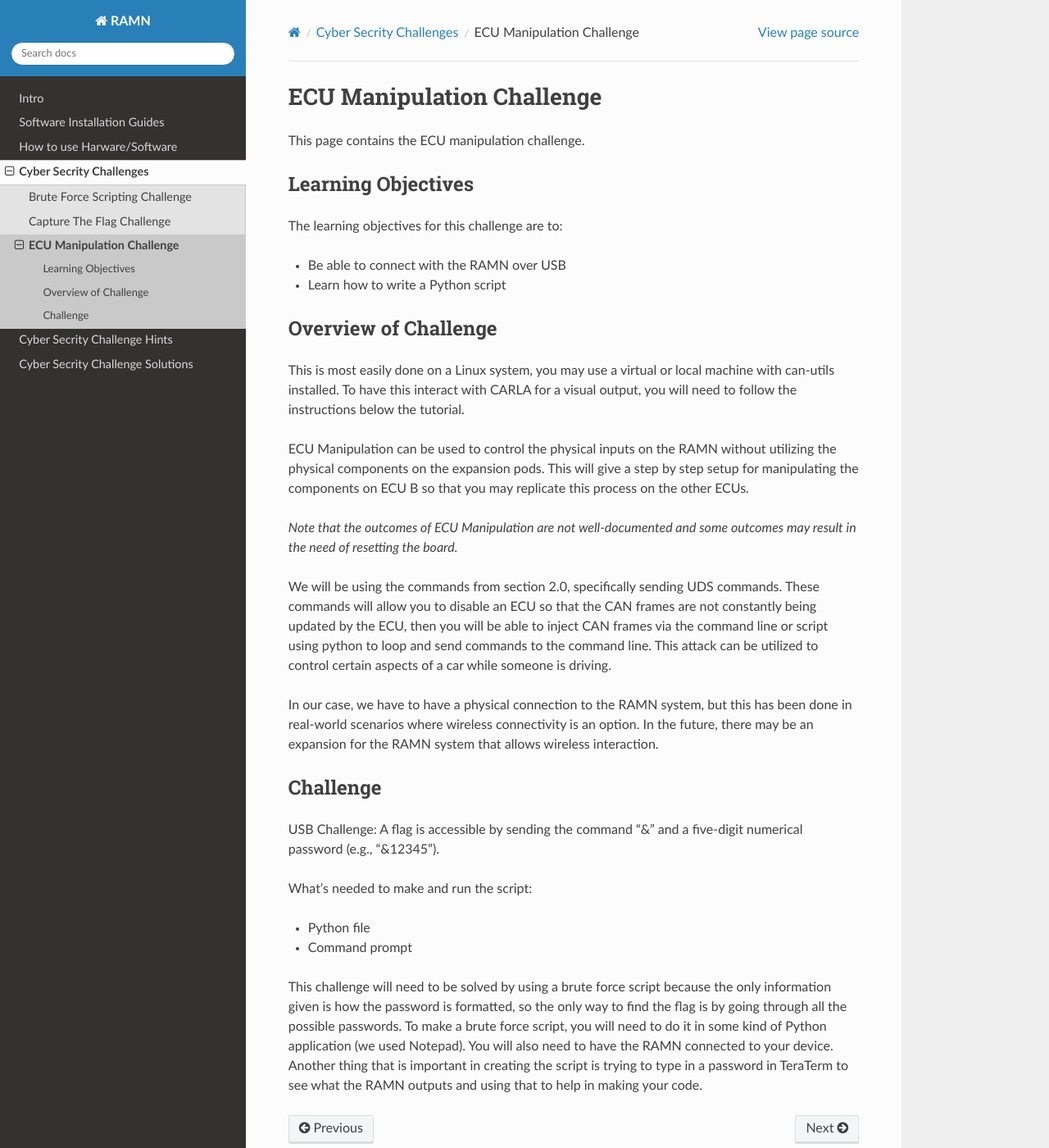
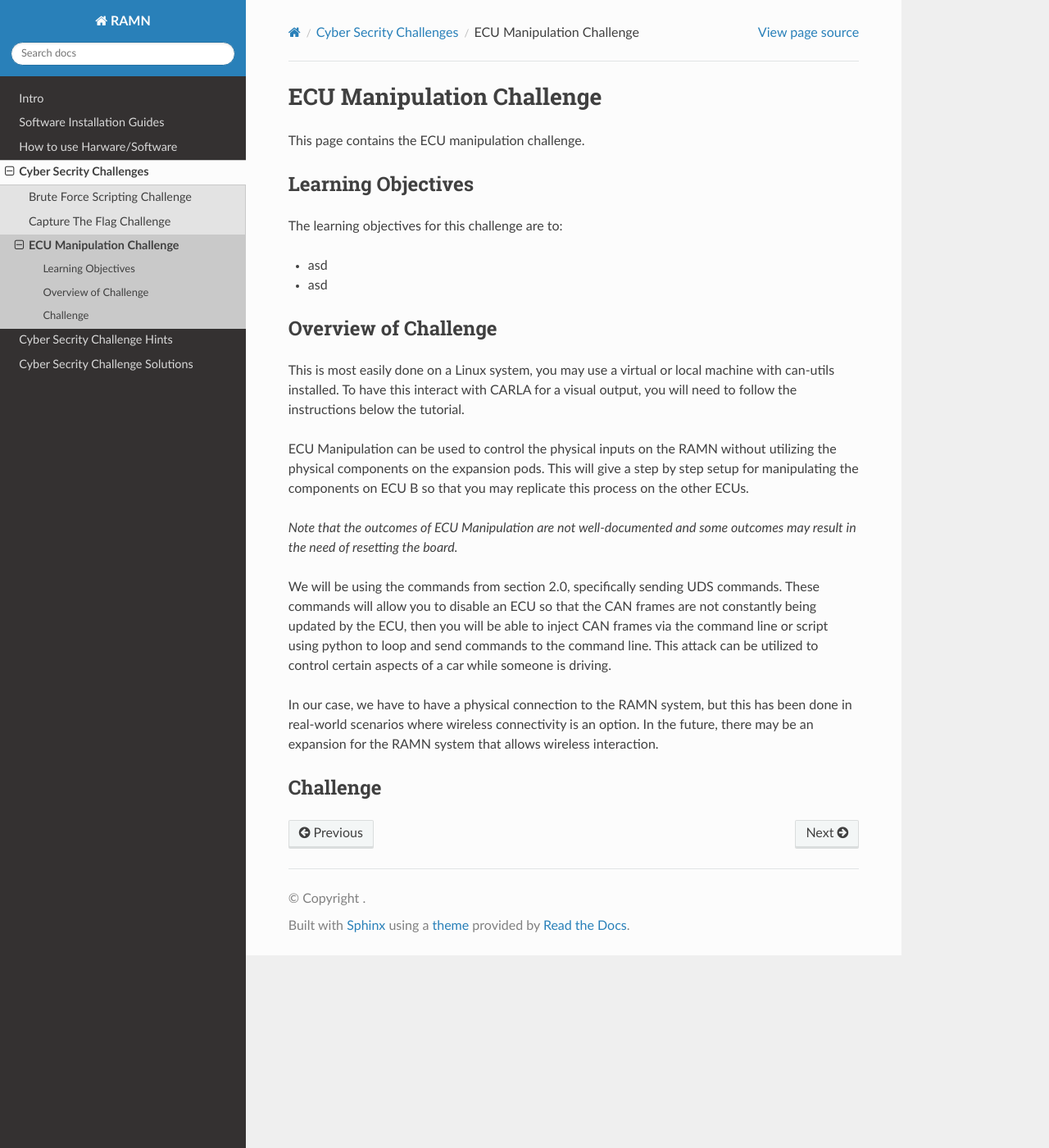
Before and after one commit to JonasvonStein/F25-04-Drive-Secure-Teaching-Automotive-Cybersecurity-with-RAMN, a Sphinx documentation site: the page built from docs/challengeProblems/ECU_Manipulation.rst, in a window 1280 px wide and 1400 px high. Shown: the whole window at 82% size. Built offline with Sphinx 7.4.7 and the Read the Docs theme 3.1.0, drawn with Linux system fonts in a browser that asks for light colours; pages that are not in the unit, such as notebooks, are missing from menus.

Commit message:
add pics

```diff
--- a/docs/challengeProblems/ECU_Manipulation.rst
+++ b/docs/challengeProblems/ECU_Manipulation.rst
@@ -11,8 +11,8 @@ Learning Objectives
 
 The learning objectives for this challenge are to:
 
-- Be able to connect with the RAMN over USB
-- Learn how to write a Python script
+- asd
+- asd
 
 Overview of Challenge
 ^^^^^^^^^^^^^^^^^^^^^
@@ -39,16 +39,3 @@ wireless interaction.
 
 Challenge
 ^^^^^^^^^
-
-USB Challenge: A flag is accessible by sending the command “&” and a five-digit numerical password (e.g., “&12345”).
-
-What's needed to make and run the script:
-
-- Python file
-- Command prompt
-
-This challenge will need to be solved by using a brute force script because the only information given is how the password
-is formatted, so the only way to find the flag is by going through all the possible passwords. To make a brute force script,
-you will need to do it in some kind of Python application (we used Notepad).  You will also need to have the RAMN connected
-to your device. Another thing that is important in creating the script is trying to type in a password in TeraTerm to see
-what the RAMN outputs and using that to help in making your code.
--- a/docs/challengeSolutions/Brute_Force_Scripting.rst
+++ b/docs/challengeSolutions/Brute_Force_Scripting.rst
@@ -11,3 +11,6 @@ Solution
 Password: “&27762”
 
 Flag: Flag{USB_BRUTEFORCE}
+
+.. image:: img/Brute_Force_Scripting_Solution.gif
+   :align: center
```
Also changed, not shown: docs/challengeSolutions/ECU_Manipulation.rst (+10 -0 lines), docs/challengeSolutions/Capture_The_Flag.rst (line endings or trailing spaces).
